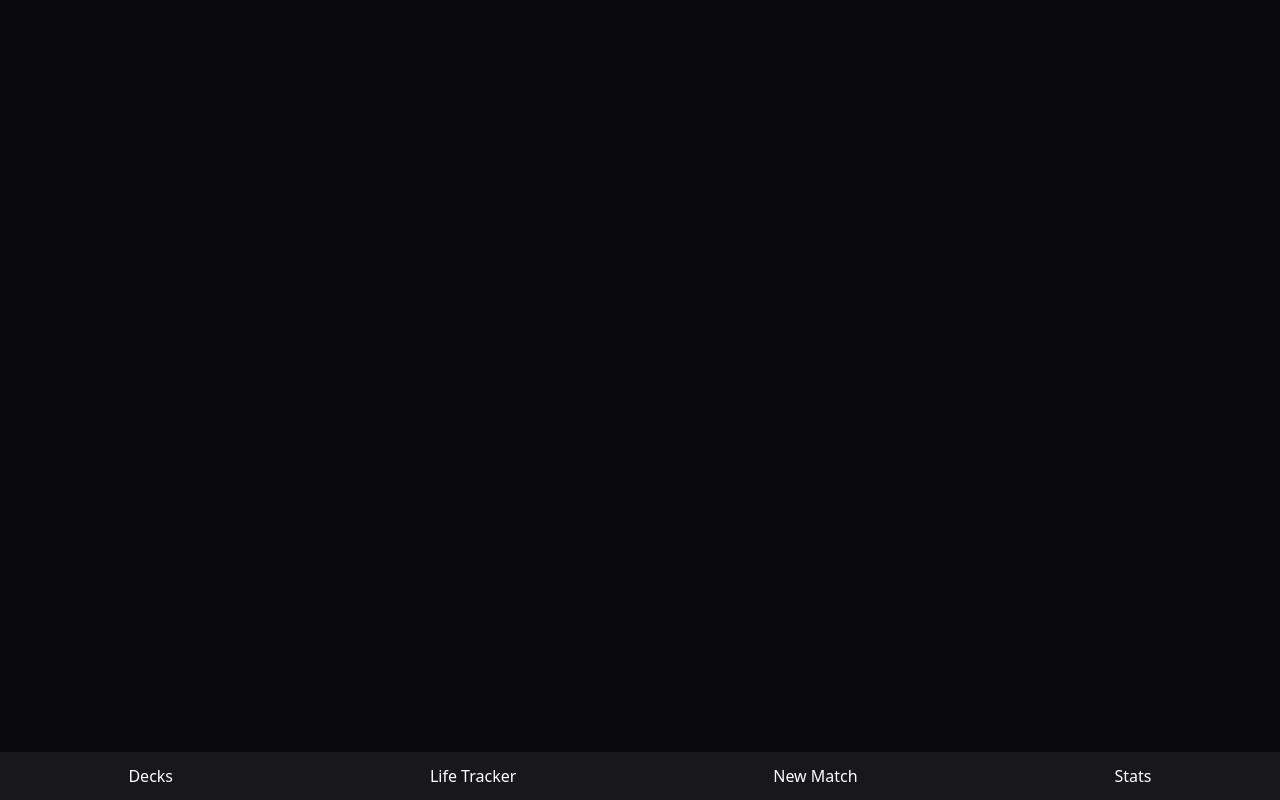
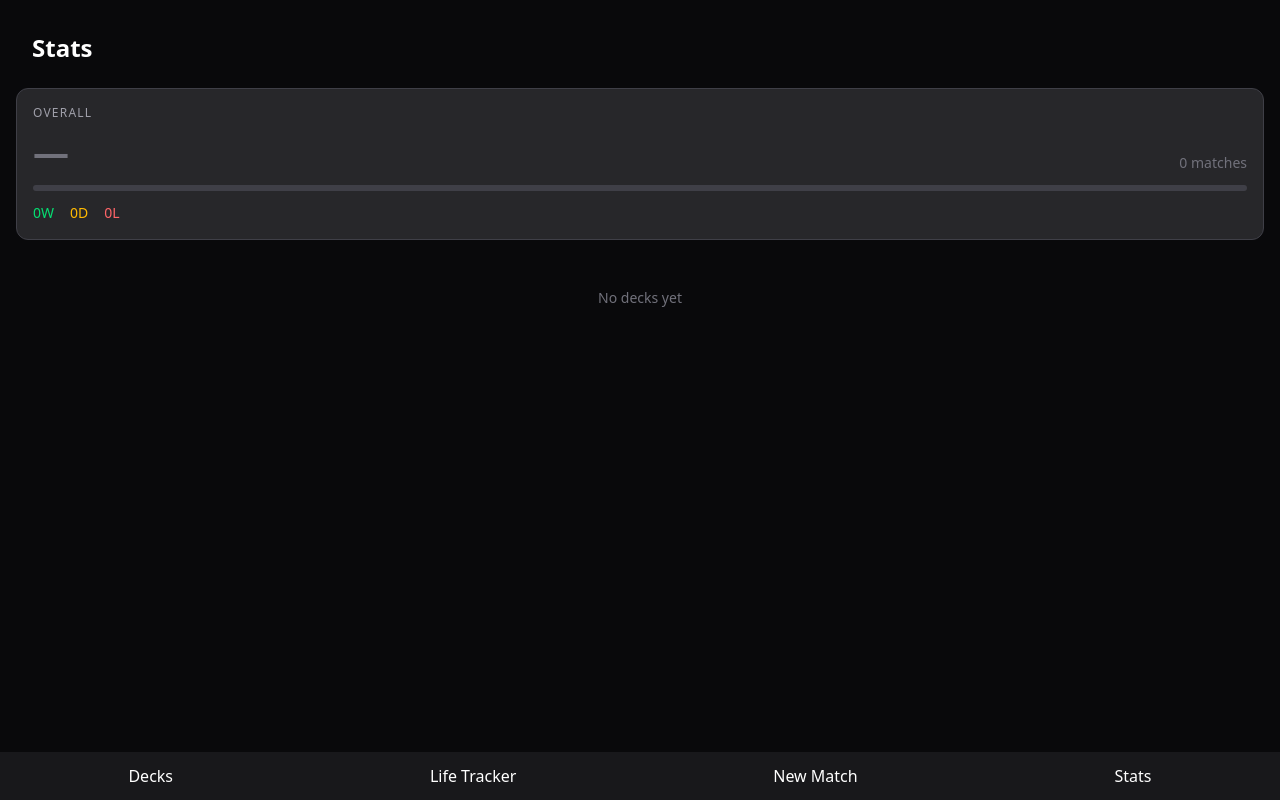
Before and after one commit to larabc/mtg-tracker, a React (Vite) app in the folder mtg-tracker/: page /stats in a window 1280 px wide. Built offline with nearby package versions, Linux system fonts and the light colour scheme.

Commit message:
add styles to stats page

```diff
--- a/mtg-tracker/src/components/Drawer.tsx
+++ b/mtg-tracker/src/components/Drawer.tsx
@@ -14,10 +14,14 @@ export default function Drawer({ onClose, createDeck }: DrawerProps) {
     };
 
     return (
-        <div className="fixed bottom-0 left-0 w-full bg-zinc-900 rounded-t-2xl p-4 max-h-[90vh] overflow-y-auto">
-            <button onClick={onClose}>Close</button>
-            <DeckForm onSubmit={handleSubmit} />
-
+        <div className="fixed inset-0 z-50" onClick={onClose}>
+            <div
+                className="fixed bottom-0 left-0 w-full bg-zinc-900 rounded-t-2xl p-4 max-h-[90vh] overflow-y-auto"
+                onClick={(e) => e.stopPropagation()}
+            >
+                <button onClick={onClose}>Close</button>
+                <DeckForm onSubmit={handleSubmit} />
+            </div>
         </div>
     );
 }
--- a/mtg-tracker/src/pages/Stats.tsx
+++ b/mtg-tracker/src/pages/Stats.tsx
@@ -1,25 +1,118 @@
 import useDecks from "../hooks/useDecks";
 import useMatches from "../hooks/useMatches";
 import { calculateWinRate } from "../utils/calculateWinRate";
+import { COLOR_MAP } from "../utils/colorMap";
+import Header from "../components/Header";
+import type { Match } from "../types";
 
+function getRecord(matches: Match[]) {
+    const wins = matches.filter(m => m.result === '2-0' || m.result === '2-1').length;
+    const draws = matches.filter(m => m.result === '1-1').length;
+    const losses = matches.filter(m => m.result === '1-2' || m.result === '0-2').length;
+    return { wins, draws, losses };
+}
+
+function winRateColor(rate: number, total: number) {
+    if (total === 0) return 'text-zinc-500';
+    if (rate >= 60) return 'text-green-400';
+    if (rate >= 50) return 'text-amber-400';
+    return 'text-red-400';
+}
+
+function winRateBarColor(rate: number, total: number) {
+    if (total === 0) return 'bg-zinc-700';
+    if (rate >= 60) return 'bg-green-500';
+    if (rate >= 50) return 'bg-amber-400';
+    return 'bg-red-500';
+}
 
 export default function Stats() {
 
     const { matches } = useMatches();
     const { decks } = useDecks();
 
+    const overallWinRate = calculateWinRate(matches);
+    const { wins: totalWins, draws: totalDraws, losses: totalLosses } = getRecord(matches);
+
     return (
         <>
-            {decks.map(deck => {
-                const deckMatches = matches.filter(match => match.deckId === deck.id)
-                const winRate = calculateWinRate(deckMatches)
-                return (
-                    <div key={deck.id}>
-                        <h2>{deck.name}</h2>
-                        <p>{winRate}%</p>
+            <Header title="Stats" />
+
+            <div className="flex flex-col gap-4 px-4 pt-4 pb-8">
+
+                {/* Summary card */}
+                <div className="bg-zinc-800 rounded-xl p-4 border border-zinc-700">
+                    <p className="text-zinc-400 text-xs uppercase tracking-widest mb-3">Overall</p>
+                    <div className="flex items-end justify-between mb-3">
+                        <span className={`text-4xl font-bold ${winRateColor(overallWinRate, matches.length)}`}>
+                            {matches.length === 0 ? '—' : `${overallWinRate.toFixed(0)}%`}
+                        </span>
+                        <span className="text-zinc-500 text-sm">{matches.length} matches</span>
                     </div>
-                )
-            })}
+                    <div className="w-full h-1.5 bg-zinc-700 rounded-full overflow-hidden">
+                        <div
+                            className={`h-full rounded-full transition-all ${winRateBarColor(overallWinRate, matches.length)}`}
+                            style={{ width: `${overallWinRate}%` }}
+                        />
+                    </div>
+                    <div className="flex gap-4 mt-3 text-sm">
+                        <span className="text-green-400">{totalWins}W</span>
+                        <span className="text-amber-400">{totalDraws}D</span>
+                        <span className="text-red-400">{totalLosses}L</span>
+                    </div>
+                </div>
+
+                {/* Per-deck breakdown */}
+                {decks.length === 0 ? (
+                    <p className="text-zinc-500 text-sm text-center py-8">No decks yet</p>
+                ) : (
+                    <div className="flex flex-col gap-3">
+                        <p className="text-zinc-400 text-xs uppercase tracking-widest">By Deck</p>
+                        {decks.map(deck => {
+                            const deckMatches = matches.filter(m => m.deckId === deck.id);
+                            const winRate = calculateWinRate(deckMatches);
+                            const { wins, draws, losses } = getRecord(deckMatches);
+                            const total = deckMatches.length;
+
+                            return (
+                                <div key={deck.id} className="bg-zinc-800 rounded-xl p-4 border border-zinc-700">
+                                    <div className="flex items-center justify-between mb-3">
+                                        <div className="flex items-center gap-2">
+                                            <div className="flex -space-x-1">
+                                                {deck.colors.map(color => (
+                                                    <span key={color} className={`inline-block w-3 h-3 rounded-full ${COLOR_MAP[color]}`} />
+                                                ))}
+                                            </div>
+                                            <span className="text-white font-semibold text-sm">{deck.name}</span>
+                                        </div>
+                                        <span className="text-zinc-600 text-xs">{deck.format}</span>
+                                    </div>
+
+                                    <div className="flex items-end justify-between mb-2">
+                                        <span className={`text-2xl font-bold ${winRateColor(winRate, total)}`}>
+                                            {total === 0 ? '—' : `${winRate.toFixed(0)}%`}
+                                        </span>
+                                        <span className="text-zinc-500 text-xs">{total} matches</span>
+                                    </div>
+
+                                    <div className="w-full h-1 bg-zinc-700 rounded-full overflow-hidden mb-3">
+                                        <div
+                                            className={`h-full rounded-full ${winRateBarColor(winRate, total)}`}
+                                            style={{ width: `${winRate}%` }}
+                                        />
+                                    </div>
+
+                                    <div className="flex gap-3 text-xs">
+                                        <span className="text-green-400">{wins}W</span>
+                                        <span className="text-amber-400">{draws}D</span>
+                                        <span className="text-red-400">{losses}L</span>
+                                    </div>
+                                </div>
+                            );
+                        })}
+                    </div>
+                )}
+            </div>
         </>
-    )
+    );
 }
```
